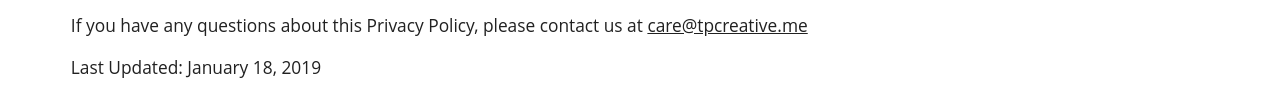
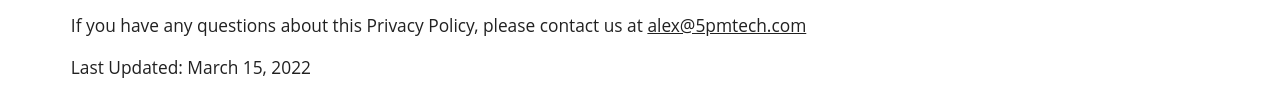
Before and after one commit to hungtq5/privacy, a plain HTML site: page index.html in a window 1280 px wide. Shown: the part 1858-1969 px from the top of the page. Drawn offline with Linux system fonts and the light colour scheme.

Commit message:
Update index.html

```diff
--- a/index.html
+++ b/index.html
@@ -1148,9 +1148,9 @@
                                                                     </p>
                                                                     <p class="CDt4Ke zfr3Q">
                                                                         If you have any questions about this Privacy Policy, please contact us at
-                                                                        <a class="dhtgD aw5Odc" href="mailto:care@tpcreative.me" target="_blank">care@tpcreative.me</a>
+                                                                        <a class="dhtgD aw5Odc" href="mailto:care@tpcreative.me" target="_blank">alex@5pmtech.com</a>
                                                                     </p>
-                                                                    <p class="CDt4Ke zfr3Q">Last Updated: January 18, 2019</p>
+                                                                    <p class="CDt4Ke zfr3Q">Last Updated: March 15, 2022</p>
                                                                 </div>
                                                             </div>
                                                         </div>
```
